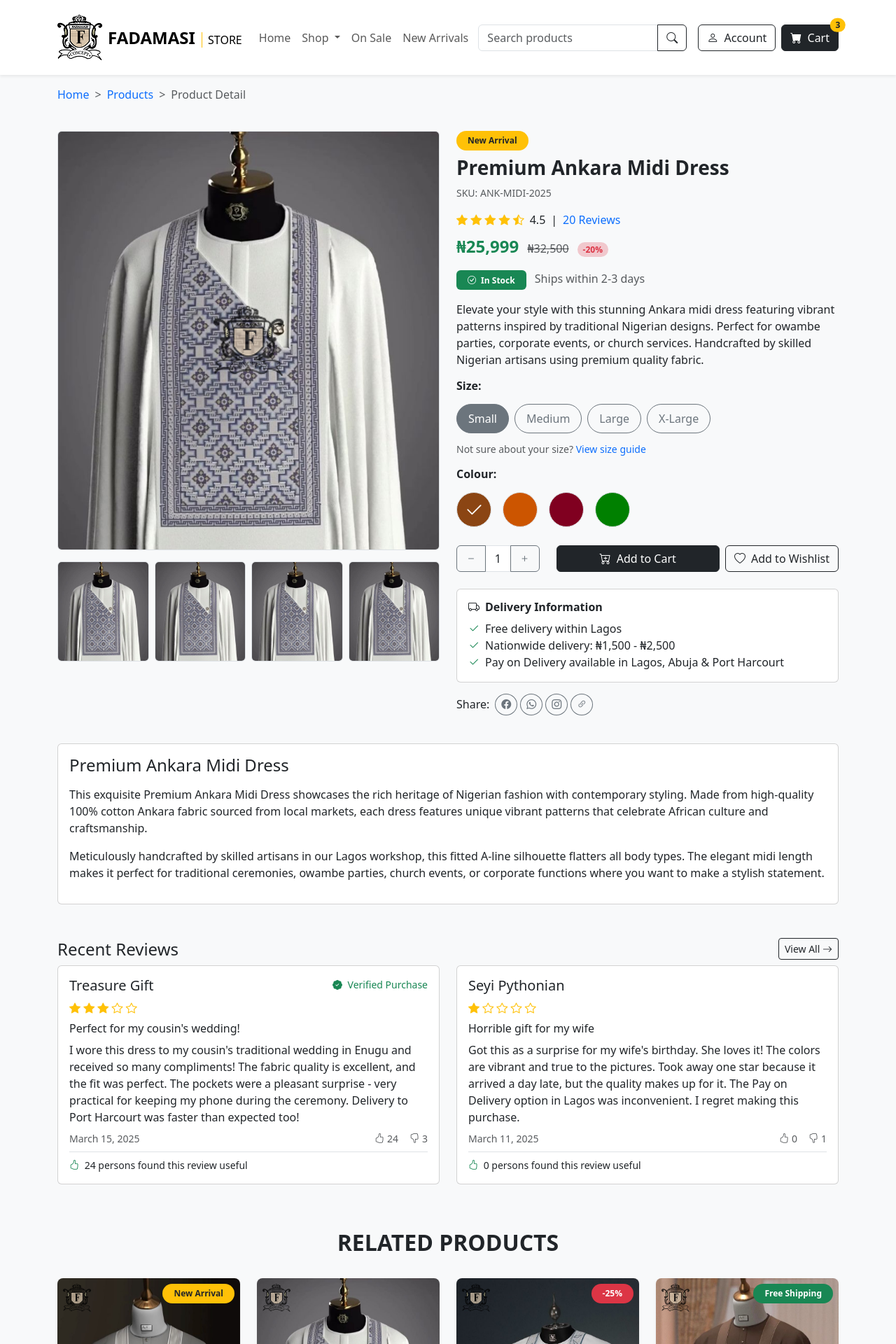
After one commit to The-Backyard/fadamasi, a Node project: template prototype/src/templates/pages/product.njk in a window 1280 px wide. The commit adds this page. Shown: the top 1920 px of the page at 70% size. Run offline with Node 20 templates, Linux system fonts and the light colour scheme; the template is opened without the code that fills it: most values are stand-ins (such as "Sample title", 1, 10 or a date in 2020); style sheets or scripts are compiled from the project's sources; some libraries are stand-ins or nearby versions.

Commit message:
[prototype]: product detail page

```diff
--- a/prototype/src/templates/macros/_macros.njk
+++ b/prototype/src/templates/macros/_macros.njk
@@ -16,10 +16,10 @@
     <!-- Product Details -->
     <div class="card-body">
         <a href="category.html" class="text-decoration-none">
-            <span class="d-block text-muted small mb-1">{{ category }}</span>
+            <span class="d-block text-muted small mb-1">{{ categoryName }}</span>
         </a>
         <h5 class="card-title mb-1">
-            <a href="product.html" class="text-decoration-none text-dark text-truncate">{{ title }}</a>
+            <a href="product.html" class="text-decoration-none text-dark text-truncate">{{ productName }}</a>
         </h5>
         <!-- Rating -->
         <div class="mb-2">
@@ -32,7 +32,7 @@
                     <i class="bi bi-star text-warning"></i>
                 {% endif %}
             {% endfor %}
-            <span class="ms-1 small text-muted">({{ reviewCount }})</span>
+            <span class="ms-1 small text-muted">({{ reviewCount }} reviews)</span>
         </div>
         <!-- Price -->
         <div class="d-flex justify-content-between align-items-center">
@@ -46,6 +46,103 @@
                 <i class="bi bi-cart-plus me-1"></i>
                 Add
             </button>
+        </div>
+    </div>
+</div>
+{% endmacro %}
+
+{% macro productRoundedTopCard(image, price, category, product, rating) %}
+<div class="card h-100 border-0 bg-light">
+    <a href="product.html">
+        <div class="position-relative">
+            <img src="{{ image }}" height="300px" class="card-img-top rounded-top-4"
+                alt="...">
+            <div class="position-absolute top-0 start-0 m-2">
+                <img src="/images/logo.png" alt="Logo" width="40" height="40" class="opacity-75">
+            </div>
+            <div
+                class="position-absolute bottom-0 start-0 end-0 bg-dark bg-opacity-50 text-white p-2 d-flex justify-content-between align-items-center">
+                <span class="small fw-bold">₦{{ price }}</span>
+                <button class="btn btn-sm btn-outline-light rounded-pill px-3">
+                    <i class="bi bi-cart-plus me-1"></i> Add
+                </button>
+            </div>
+        </div>
+    </a>
+    <!-- Product Details -->
+    <div class="card-body text-center">
+        <p class="card-text small mb-1"><a href="category.html"
+                class="text-muted text-decoration-none">{{ category }}</a></p>
+        <h6 class="card-title"><a href="product.html"
+                class="text-decoration-none text-dark">{{ product }}</a></h6>
+        <div class="d-flex justify-content-center gap-1">
+            {% if rating >= 0 %}
+                {% set ratingColorClass = 'warning' if rating > 0 else 'secondary' %}
+                <span class="text-{{ ratingColorClass }}">
+                    {% for i in range(0, 5) %}
+                        {% if i < (rating - (rating % 1)) %}
+                            <i class="bi bi-star-fill"></i>
+                        {% elif i == (rating - (rating % 1)) and rating % 1 != 0 %}
+                            <i class="bi bi-star-half"></i>
+                        {% else %}
+                            <i class="bi bi-star"></i>
+                        {% endif %}
+                    {% endfor %}
+                </span>
+            {% endif %}
+        </div>
+    </div>
+</div>
+{% endmacro %}
+
+{% macro productRoundedZeroCard(image, productName, rating, price, oldPrice, badge) %}
+<div class="card h-100 border-0 shadow-sm rounded-3 overflow-hidden">
+    <div class="position-relative bg-light">
+        <a href="product.html">
+            <img src="{{ image }}" class="card-img-top rounded-0" height="300px" alt="...">
+            {% if badge %}
+            <div class="position-absolute top-0 end-0 m-2 d-none d-sm-block">
+                <span class="badge bg-{{ badge.color }} {{ badge.textColor }} fw-bold px-3 py-2 rounded-pill">{{ badge.text }}</span>
+            </div>
+            {% endif %}
+            <div class="position-absolute bottom-0 start-0 end-0 p-3 bg-dark bg-opacity-50 text-white">
+                <h6 class="mb-0 text-truncate">{{ productName }}</h6>
+            </div>
+            <div class="position-absolute top-0 start-0 m-2">
+                <img src="/images/logo.png" alt="Logo" width="40" height="40" class="opacity-75">
+            </div>
+        </a>
+    </div>
+    <div class="card-body p-3 d-flex flex-column justify-content-between">
+        <!-- Rating -->
+        <div class="d-flex align-items-center">
+            {% if rating >= 0 %}
+                {% set ratingColorClass = 'warning' if rating > 0 else 'secondary' %}
+                {% set ratingTextClass = 'dark' if rating > 0 else 'white' %}
+                <div class="bg-{{ ratingColorClass }} text-{{ ratingTextClass }} rounded px-2 py-1 me-2 small fw-bold">{{ rating }}</div>
+                <span class="text-{{ ratingColorClass }} small">
+                    {% for i in range(0, 5) %}
+                        {% if i < (rating - (rating % 1)) %}
+                            <i class="bi bi-star-fill"></i>
+                        {% elif i == (rating - (rating % 1)) and rating % 1 != 0 %}
+                            <i class="bi bi-star-half"></i>
+                        {% else %}
+                            <i class="bi bi-star"></i>
+                        {% endif %}
+                    {% endfor %}
+                </span>
+            {% endif %}
+        </div>
+        <div class="d-flex justify-content-between align-items-center mt-2">
+            <div>
+                <p class="card-text text-success fw-semibold mb-1">
+                    {{ price }}
+                    {% if oldPrice %}
+                    <small class="text-decoration-line-through text-muted">{{ oldPrice }}</small>
+                    {% endif %}
+                </p>
+            </div>
+            <a href="product.html" class="btn btn-sm btn-outline-dark"><i class="bi bi-cart-plus me-1"></i> Add</a>
         </div>
     </div>
 </div>
@@ -78,7 +175,7 @@
 {% macro topCategoryCard(image, title) %}
 <a href="#" class="text-decoration-none">
     <div class="card border-0 rounded-3 text-white overflow-hidden shadow-sm"
-        style="height: 180px;">
+        style="height: 150px;">
         <img src="{{ image }}" class="card-img h-100 object-fit-cover" alt="top-category">
         <div
             class="card-img-overlay d-flex align-items-center justify-content-center bg-dark bg-opacity-25 transition-opacity">
@@ -136,7 +194,7 @@
         {% if loop.last %}
           <li aria-current="page" class="breadcrumb-item active">{{ item.title }}</li>
         {% else %}
-          <li class="breadcrumb-item"><a href="{{ item.url }}">{{ item.title }}</a></li>
+          <li class="breadcrumb-item"><a href="{{ item.url }}" class="text-decoration-none">{{ item.title }}</a></li>
         {% endif %}
       {% endfor %}
     </ol>
@@ -219,3 +277,63 @@
     <td class="px-3 py-3 text-dark">{{ deliveryInfo }}</td>
 </tr>
 {% endmacro %}
+
+{% macro productThumbnail(thumbnailImage) %}
+<div class="d-flex align-items-center justify-content-center border rounded h-100 overflow-hidden">
+    <img src="{{ thumbnailImage }}" alt="..." class="img-fluid thumbnail">
+</div>
+{% endmacro %}
+
+{% macro colorOption(colorId, hexColor, isSelected=false) %}
+<div class="form-check p-0 me-2">
+    <input class="form-check-input visually-hidden" type="radio" name="color" id="{{ colorId }}"
+          {% if isSelected %}checked{% endif %}>
+    <label class="form-check-label d-flex align-items-center" for="{{ colorId }}">
+        <span class="border rounded-circle position-relative d-inline-block p-4"
+              style="background-color: {{ hexColor }}; cursor: pointer;">
+            <span class="position-absolute top-50 start-50 translate-middle text-white
+                     {% if not isSelected %}opacity-0{% endif %} fs-3">
+                <i class="bi bi-check2"></i>
+            </span>
+        </span>
+    </label>
+</div>
+{% endmacro %}
+
+{% macro reviewCard(review) %}
+  <div class="card">
+    <div class="card-body">
+      <div class="d-flex justify-content-between mb-2">
+        <h5 class="mb-0">{{ review.name }}</h5>
+        {% if review.verified %}
+        <div class="text-success small">
+          <i class="bi bi-patch-check-fill me-1"></i>
+          <span>Verified Purchase</span>
+        </div>
+        {% endif %}
+      </div>
+      <div class="text-warning mb-2">
+        {% for i in range(1, 6) %}
+          <i class="bi bi-star{% if i <= review.rating %}-fill{% endif %}"></i>
+        {% endfor %}
+      </div>
+      <h6 class="mb-2">{{ review.title }}</h6>
+      <p class="mb-2">{{ review.content }}</p>
+      <div class="mb-2 d-flex justify-content-between align-items-center text-muted small">
+        <span>{{ review.date }}</span>
+        <div class="d-flex align-items-center">
+          <div class="d-flex align-items-center me-3">
+            <i class="bi bi-hand-thumbs-up me-1" title="Helpful"></i>
+            <span>{{ review.helpful }}</span>
+          </div>
+          <div class="d-flex align-items-center">
+            <i class="bi bi-hand-thumbs-down me-1" title="Not Helpful"></i>
+            <span>{{ review.unhelpful }}</span>
+          </div>
+        </div>
+      </div>
+      <p class="mb-0 pt-2 border-top small"><i class="me-1 text-success bi bi-hand-thumbs-up"></i> {{ review.helpful }}
+        {% if review.helpful == 1 %}person{% else %}persons{% endif %} found this review useful</p>
+    </div>
+  </div>
+{% endmacro %}
--- /dev/null
+++ b/prototype/src/templates/pages/product.njk
@@ -0,0 +1,308 @@
+{% extends "layouts/base.njk" %}
+{% import "macros/_macros.njk" as macros %}
+
+{% block title %}Product Detail{% endblock %}
+{% block content %}
+
+{{ macros.breadcrumbs([
+    {'title': 'Products', 'url': 'products.html'},
+    {'title': 'Product Detail'}
+]) }}
+
+<!-- Main Product Section -->
+<section class="container py-4">
+    <div class="row">
+        <!-- Product Images Section -->
+        <div class="col-lg-6 mb-4">
+            <div class="row">
+                <div class="col-12">
+                    <!-- Main Product Image -->
+                    <div class="mb-3 position-relative">
+                        <img src="/images/native_2.png" alt="..."
+                            class="img-fluid border rounded w-100">
+                        <div class="position-absolute top-50 start-50 translate-middle">
+                            <img src="/images/logo.png" alt="Logo" width="100" height="100" class="opacity-75">
+                        </div>
+                    </div>
+                    <!-- Product Thumbnails -->
+                    <div class="row g-2 mb-3 d-flex align-items-stretch">
+                        <div class="col-3">
+                            {{ macros.productThumbnail("/images/native_2.png") }}
+                        </div>
+                        <div class="col-3">
+                            {{ macros.productThumbnail("/images/native_2.png") }}
+                        </div>
+                        <div class="col-3">
+                            {{ macros.productThumbnail("/images/native_2.png") }}
+                        </div>
+                        <div class="col-3">
+                            {{ macros.productThumbnail("/images/native_2.png") }}
+                        </div>
+                    </div>
+                </div>
+            </div>
+        </div>
+
+        <!-- Product Information Section -->
+        <div class="col-lg-6">
+            <div class="mb-3">
+                <!-- Product badges -->
+                <div class="mb-2">
+                    <span class="badge bg-warning text-dark fw-bold px-3 py-2 rounded-pill">New
+                        Arrival</span>
+                </div>
+
+                <!-- Product Title and SKU -->
+                <h1 class="fs-3 fw-bold">Premium Ankara Midi Dress</h1>
+                <p class="text-muted small">SKU: ANK-MIDI-2025</p>
+
+                <!-- Ratings -->
+                <div class="mb-2">
+                    <div class="d-flex align-items-center">
+                        <div class="text-warning me-2">
+                            <i class="bi bi-star-fill"></i>
+                            <i class="bi bi-star-fill"></i>
+                            <i class="bi bi-star-fill"></i>
+                            <i class="bi bi-star-fill"></i>
+                            <i class="bi bi-star-half"></i>
+                        </div>
+                        <span>4.5</span>
+                        <span class="mx-2">|</span>
+                        <a href="product_review.html" class="text-decoration-none">20 Reviews</a>
+                    </div>
+                </div>
+
+                <!-- Pricing Information -->
+                <div class="mb-3">
+                    <span class="fs-4 fw-bold text-success">₦25,999</span>
+                    <span class="text-decoration-line-through text-muted ms-2">₦32,500</span>
+                    <span class="badge bg-danger bg-opacity-25 text-danger rounded-pill ms-2">-20%</span>
+                </div>
+
+                <!-- Stock Availability -->
+                <div class="mb-3">
+                    <span class="badge bg-success py-2 px-3"><i class="bi bi-check-circle me-1"></i> In Stock</span>
+                    <span class="text-muted ms-2">Ships within 2-3 days</span>
+                </div>
+
+                <!-- Short Description -->
+                <p class="mb-3">Elevate your style with this stunning Ankara midi dress featuring vibrant patterns
+                    inspired by traditional Nigerian designs. Perfect for owambe parties, corporate events, or
+                    church services. Handcrafted by skilled Nigerian artisans using premium quality fabric.</p>
+
+                <!-- Size Selector -->
+                <div class="mb-3">
+                    <h6 class="fw-bold">Size:</h6>
+                    <div class="d-flex flex-wrap gap-2 py-2">
+                        <input type="radio" class="btn-check" name="size" id="size-s" checked>
+                        <label class="btn btn-outline-secondary rounded-pill px-3 py-2 fw-medium"
+                            for="size-s">Small</label>
+
+                        <input type="radio" class="btn-check" name="size" id="size-m">
+                        <label class="btn btn-outline-secondary rounded-pill px-3 py-2 fw-medium"
+                            for="size-m">Medium</label>
+
+                        <input type="radio" class="btn-check" name="size" id="size-l">
+                        <label class="btn btn-outline-secondary rounded-pill px-3 py-2 fw-medium"
+                            for="size-l">Large</label>
+
+                        <input type="radio" class="btn-check" name="size" id="size-xl">
+                        <label class="btn btn-outline-secondary rounded-pill px-3 py-2 fw-medium"
+                            for="size-xl">X-Large</label>
+                    </div>
+                    <p class="small text-muted mt-1">Not sure about your size? <a href="#"
+                            class="text-decoration-none">View
+                            size guide</a></p>
+                </div>
+
+                <!-- Color Selector -->
+                <div class="mb-3">
+                    <h6 class="fw-bold">Colour:</h6>
+                    <div class="d-flex flex-wrap gap-2 py-2">
+                        {{ macros.colorOption("brown", "#8b4513", true) }}
+                        {{ macros.colorOption("orange", "#cc5500") }}
+                        {{ macros.colorOption("wine", "#800020") }}
+                        {{ macros.colorOption("green", "#008000") }}
+                    </div>
+                </div>
+
+                <!-- Quantity Selector and CTA Button -->
+                <div class="mb-4">
+                    <div class="row align-items-center">
+                        <div class="col-md-3 col-5 mb-2 mb-md-0">
+                            <div class="input-group">
+                                <button class="btn btn-outline-secondary" type="button"><i
+                                        class="bi bi-dash"></i></button>
+                                <input type="text" class="form-control text-center" value="1">
+                                <button class="btn btn-outline-secondary" type="button"><i
+                                        class="bi bi-plus"></i></button>
+                            </div>
+                        </div>
+                        <div class="col-md-9 col-7">
+                            <div class="d-flex gap-2 flex-column flex-md-row">
+                                <button class="btn btn-dark flex-grow-1">
+                                    <i class="bi bi-cart-plus me-1"></i>
+                                    Add to Cart
+                                </button>
+                                <button class="btn btn-outline-dark">
+                                    <i class="bi bi-heart me-1"></i>
+                                    Add to Wishlist
+                                </button>
+                            </div>
+                        </div>
+                    </div>
+                </div>
+
+                <!-- Shipping Information -->
+                <div class="card mb-3">
+                    <div class="card-body p-3">
+                        <h6 class="fw-bold"><i class="bi bi-truck me-2"></i>Delivery Information</h6>
+                        <ul class="list-unstyled mb-0">
+                            <li><i class="bi bi-check2 text-success me-2"></i>Free delivery within Lagos</li>
+                            <li><i class="bi bi-check2 text-success me-2"></i>Nationwide delivery: ₦1,500 - ₦2,500
+                            </li>
+                            <li><i class="bi bi-check2 text-success me-2"></i>Pay on Delivery available in Lagos,
+                                Abuja & Port Harcourt</li>
+                        </ul>
+                    </div>
+                </div>
+
+                <!-- Social Sharing -->
+                <div class="d-flex align-items-center">
+                    <span class="me-2">Share:</span>
+                    <a href="#" class="btn btn-sm btn-outline-secondary rounded-circle me-1"><i
+                            class="bi bi-facebook"></i></a>
+                    <a href="#" class="btn btn-sm btn-outline-secondary rounded-circle me-1"><i
+                            class="bi bi-whatsapp"></i></a>
+                    <a href="#" class="btn btn-sm btn-outline-secondary rounded-circle me-1"><i
+                            class="bi bi-instagram"></i></a>
+                    <a href="#" class="btn btn-sm btn-outline-secondary rounded-circle"><i
+                            class="bi bi-link-45deg"></i></a>
+                </div>
+            </div>
+        </div>
+    </div>
+</section>
+
+<!-- Product Description Section -->
+<section class="container mb-5">
+    <div class="card">
+        <div class="card-body">
+            <h4 class="mb-3">Premium Ankara Midi Dress</h4>
+            <p>This exquisite Premium Ankara Midi Dress showcases the rich heritage of Nigerian fashion with
+                contemporary styling. Made from high-quality 100% cotton Ankara fabric sourced from local markets,
+                each dress features unique vibrant patterns that celebrate African culture and craftsmanship.</p>
+
+            <p>Meticulously handcrafted by skilled artisans in our Lagos workshop, this fitted A-line silhouette
+                flatters all body types. The elegant midi length makes it perfect for traditional ceremonies, owambe
+                parties, church events, or corporate functions where you want to make a stylish statement.</p>
+        </div>
+    </div>
+</section>
+
+<!-- Recent Reviews Section -->
+<section class="container mb-5">
+    <div class="d-flex justify-content-between align-items-center mb-2">
+        <h4 class="mb-0">Recent Reviews</h4>
+        <a href="product_review.html" class="btn btn-sm btn-outline-dark">View All <i class="bi bi-arrow-right"></i> </a>
+    </div>
+
+    <!-- Reviews -->
+    <div class="row">
+        <div class="col-md-6 mb-3">
+            {{ macros.reviewCard({
+                name: "Treasure Gift",
+                verified: true,
+                rating: 3,
+                title: "Perfect for my cousin's wedding!",
+                content: "I wore this dress to my cousin's traditional wedding in Enugu and received so many compliments! The fabric quality is excellent, and the fit was perfect. The pockets were a pleasant surprise - very practical for keeping my phone during the ceremony. Delivery to Port Harcourt was faster than expected too!",
+                date: "March 15, 2025",
+                helpful: 24,
+                unhelpful: 3
+            }) }}
+        </div>
+        <div class="col-md-6 mb-3">
+            {{ macros.reviewCard({
+                name: "Seyi Pythonian",
+                verified: false,
+                rating: 1,
+                title: "Horrible gift for my wife",
+                content: "Got this as a surprise for my wife's birthday. She loves it! The colors are vibrant and true to the pictures. Took away one star because it arrived a day late, but the quality makes up for it. The Pay on Delivery option in Lagos was inconvenient. I regret making this purchase.",
+                date: "March 11, 2025",
+                helpful: 0,
+                unhelpful: 1
+            }) }}
+        </div>
+    </div>
+
+    <!-- No reviews empty state -->
+    <div class="card d-none">
+        <div class="card-body py-5">
+            <div class="text-center">
+                <i class="bi bi-chat-square-text fs-1 text-secondary mb-3"></i>
+                <h5>No Reviews Yet</h5>
+                <p class="text-muted mb-4">Be the first to share your experience with this product</p>
+                <a href="#" class="btn btn-dark px-4 py-2">
+                    <i class="bi bi-pencil-square me-2"></i>Write a Review
+                </a>
+            </div>
+        </div>
+    </div>
+</section>
+
+<!-- Related Products Section -->
+<section class="container mb-5">
+    <div class="row mb-4">
+        <div class="col-12 text-center">
+            <h2 class="fw-bold text-uppercase">Related Products</h2>
+        </div>
+    </div>
+    <div class="row flex-nowrap overflow-auto pb-3 g-3 g-md-4">
+        <div class="col-8 col-sm-6 col-md-4 col-lg-3">
+            {{ macros.productRoundedZeroCard(
+                "images/native_3.png", "Ankara Jumpsuit - Floral Pattern", "3.5", "29,000", "33,000", {color: "warning", textColor: "text-dark", text: "New Arrival"}
+            ) }}
+        </div>
+        <div class="col-8 col-sm-6 col-md-4 col-lg-3">
+            {{ macros.productRoundedZeroCard(
+                "images/native_2.png", "Dashiki Embroidered Shirt", "4.0", "8,700", null, null
+            ) }}
+        </div>
+        <div class="col-8 col-sm-6 col-md-4 col-lg-3">
+            {{ macros.productRoundedZeroCard(
+                "images/native_4.png", "Hand-woven Aso-Oke Gele", "0.0", "4,000", "4,500", {color: "danger", textColor: "text-white", text: "-25%"}
+            ) }}
+        </div>
+        <div class="col-8 col-sm-6 col-md-4 col-lg-3">
+            {{ macros.productRoundedZeroCard(
+                "images/native_1.png", "Ghanaian Kente Fabric - 6 Yards Without Measures", "3.5", "9,000", null, {color: "success", textColor: "text-white", text: "Free Shipping"}
+            ) }}
+        </div>
+    </div>
+</section>
+
+<!-- Recently Viewed Products Section -->
+<section class="container mb-5">
+    <div class="row mb-4">
+        <div class="col-12 text-center">
+            <h2 class="fw-bold text-uppercase">Recently Viewed</h2>
+        </div>
+    </div>
+    <div class="row flex-nowrap overflow-auto px-2">
+        <div class="col-8 col-sm-6 col-md-4 col-lg-3 px-2">
+            {{ macros.productRoundedTopCard("images/native_1.png", "25,000", "Aso Oke", "Elegant Summar Dress", 0.0) }}
+        </div>
+        <div class="col-8 col-sm-6 col-md-4 col-lg-3 px-2">
+            {{ macros.productRoundedTopCard("images/native_2.png", "15,999", "Accessories", "Classic Fit Blazer", 2.5) }}
+        </div>
+        <div class="col-8 col-sm-6 col-md-4 col-lg-3 px-2">
+            {{ macros.productRoundedTopCard("images/native_3.png", "10,500", "Senator", "2025 Premium Senator Apparel", 3.5) }}
+        </div>
+        <div class="col-8 col-sm-6 col-md-4 col-lg-3 px-2">
+            {{ macros.productRoundedTopCard("images/native_4.png", "8,000", "Kids", "4
+                                    inch Turtle Neck", 4.0) }}
+        </div>
+    </div>
+</section>
+
+{% endblock %}
--- a/prototype/src/templates/partials/header.njk
+++ b/prototype/src/templates/partials/header.njk
@@ -3,7 +3,7 @@
     <div
         class="container">
         <!-- Logo and Brand Name -->
-        <a class="navbar-brand d-flex align-items-center" href="index.html">
+        <a class="navbar-brand d-flex align-items-center" href="/index.html">
             <img src="/images/logo.png" alt="Fadamasi logo">
             <div class="ms-2">
                 <span class="fw-bold fs-4 text-uppercase fw-bolder">Fadamasi</span>
@@ -20,7 +20,7 @@
             <!-- Main Navigation -->
             <ul class="navbar-nav me-auto mb-2 mb-lg-0">
                 <li class="nav-item">
-                    <a class="nav-link" href="index.html">Home</a>
+                    <a class="nav-link" href="/index.html">Home</a>
                 </li>
                 <li class="nav-item dropdown">
                     <a class="nav-link dropdown-toggle" href="#" id="categoryDropdown" role="button" data-bs-toggle="dropdown">
```
Also changed, not shown: other parts of prototype/src/templates/macros/_macros.njk (+5 -44 lines), prototype/src/templates/pages/index.njk (+18 -34 lines).
